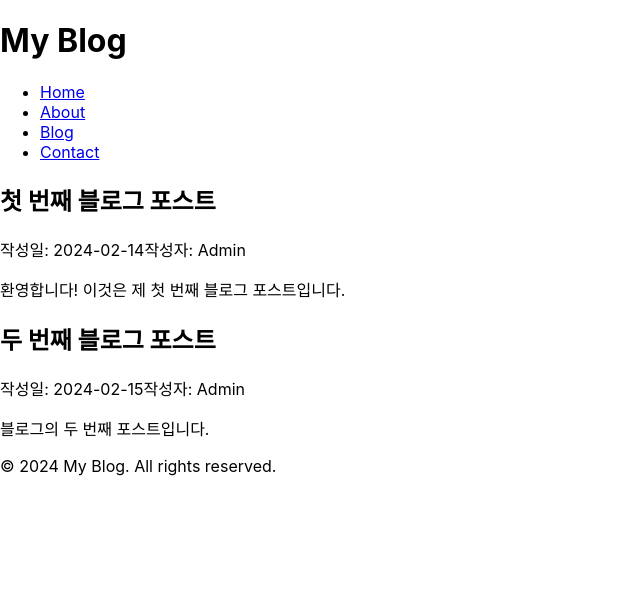
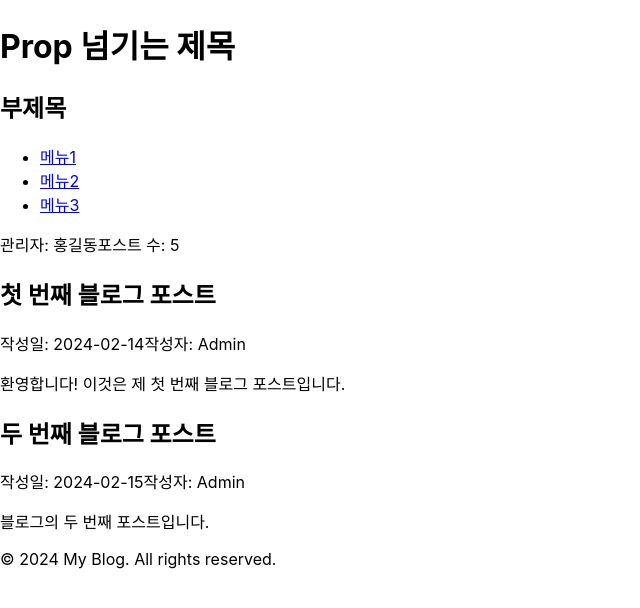
Before and after one commit to box3101/ReacyStudy-v2, a React (Create React App) app: page / in a window 1280 px wide. Shown: the top 608 px of the page, without its empty margins (0-640 px from the left). Built offline with nearby package versions, Linux system fonts and the light colour scheme.

Commit message:
props 여러 데이터 타입 버전

```diff
--- a/src/App.js
+++ b/src/App.js
@@ -29,9 +29,16 @@ function App() {
   return (
     // className으로 CSS 클래스 적용
     <div className="blog-container">
-      {/* 헤더 컴포넌트 */}
-      <Header />
-
+      {/* 문자열 외 다른 데이터 전달 할때는 {} 사용 */}
+      <Header
+        title="Prop 넘기는 제목" // 문자열 prop 전달
+        subtitle="부제목" // 여러 개의 prop 전달 가능
+        showNav={true} // boolean prop 전달
+        count={5} // 숫자 prop 전달
+        user={{ name: "홍길동", role: "admin" }} // 객체 prop 전달
+        items={["메뉴1", "메뉴2", "메뉴3"]} // 배열 prop 전달
+        onClick={() => alert("클릭!")} // 함수 prop 전달
+      />
       {/* 메인 컨텐츠 영역 */}
       <main className="blog-content">
         {/* map을 사용한 배열 렌더링 */}
@@ -48,7 +55,6 @@ function App() {
           </article>
         ))}
       </main>
-
       {/* 푸터 컴포넌트 */}
       <footer className="blog-footer">
         <p>&copy; 2024 My Blog. All rights reserved.</p>
--- a/src/components/Header.jsx
+++ b/src/components/Header.jsx
@@ -1,38 +1,64 @@
 /*
-  export , import 란?
+  props란?
+  - 컴포넌트에 전달하는 데이터
+  - 부모가 자식에게 데이터를 전달할 때 사용
+  - 자식은 받은 props를 수정할 수 없음 (읽기 전용)
 
-  export : 컴포넌트를 다른 파일에서 사용할 수 있도록 내보내기
-  import : 다른 파일에서 내보낸 컴포넌트를 가져오기
+  쉬운 예시:
 
-  쓰는이유 :
-  1. 다른 파일이나 모듈 간에 코드를 공유하고 재사용하기 위해 사용
-  2. 큰 코드를 여러 작은 파일로 나누어 관리하기 위해 사용
+  1. 부모 컴포넌트:
+     <Profile name="홍길동" age={20} />
+
+  2. 자식 컴포넌트:
+     function Profile(props) {
+       return (
+         <div>
+           이름: {props.name}
+           나이: {props.age}
+         </div>
+       )
+     }
 */
 
-// 컴포넌트는 대문자로 시작
-function Header() {
+// props를 사용한 간단한 예시
+function Header(props) {
+  // 1. props로 데이터를 전달 받음
+  // 2. props.title이 없으면 "My Blog" 사용
+  const blogTitle = props.title || "My Blog";
+  const blogSubtitle = props.subtitle || "부제목";
+  const showNav = props.showNav || false;
+  const count = props.count || 0;
+  const user = props.user || { name: "Unknown", role: "guest" };
+  const items = props.items || [];
+  const onClick = props.onClick;
+
   return (
     <header className="header">
       <div className="header-content">
         <div className="logo">
-          <h1>My Blog</h1>
+          {/* props로 받은 제목 사용 */}
+          <h1>{blogTitle}</h1>
+          <h2>{blogSubtitle}</h2>
         </div>
-        <nav className="nav-menu">
-          <ul>
-            <li>
-              <a href="#home">Home</a>
-            </li>
-            <li>
-              <a href="#about">About</a>
-            </li>
-            <li>
-              <a href="#blog">Blog</a>
-            </li>
-            <li>
-              <a href="#contact">Contact</a>
-            </li>
-          </ul>
-        </nav>
+        {showNav && (
+          <nav className="nav-menu">
+            <ul>
+              {items.map((item, index) => (
+                <li key={index}>
+                  <a href="/" onClick={onClick}>
+                    {item}
+                  </a>
+                </li>
+              ))}
+            </ul>
+          </nav>
+        )}
+        {user.role === "admin" && (
+          <div className="admin-controls">
+            <span>관리자: {user.name}</span>
+            <span>포스트 수: {count}</span>
+          </div>
+        )}
       </div>
     </header>
   );
```
